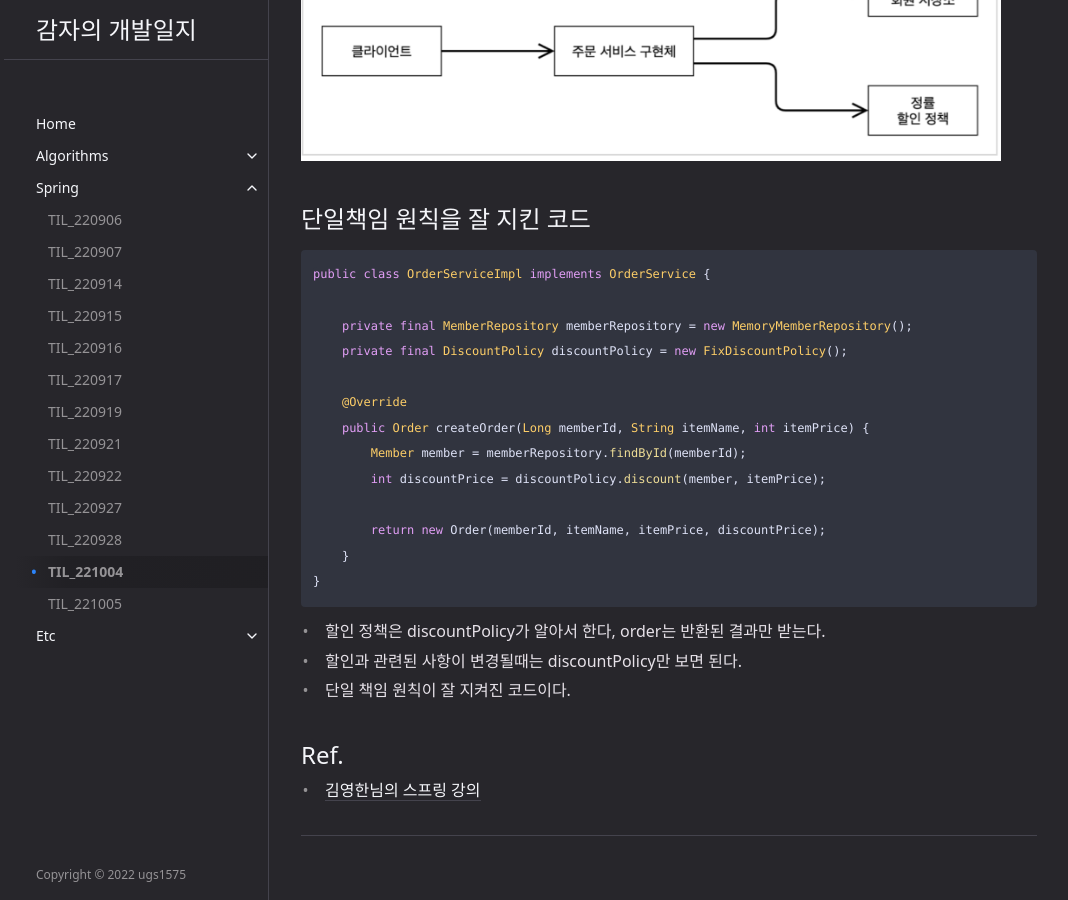
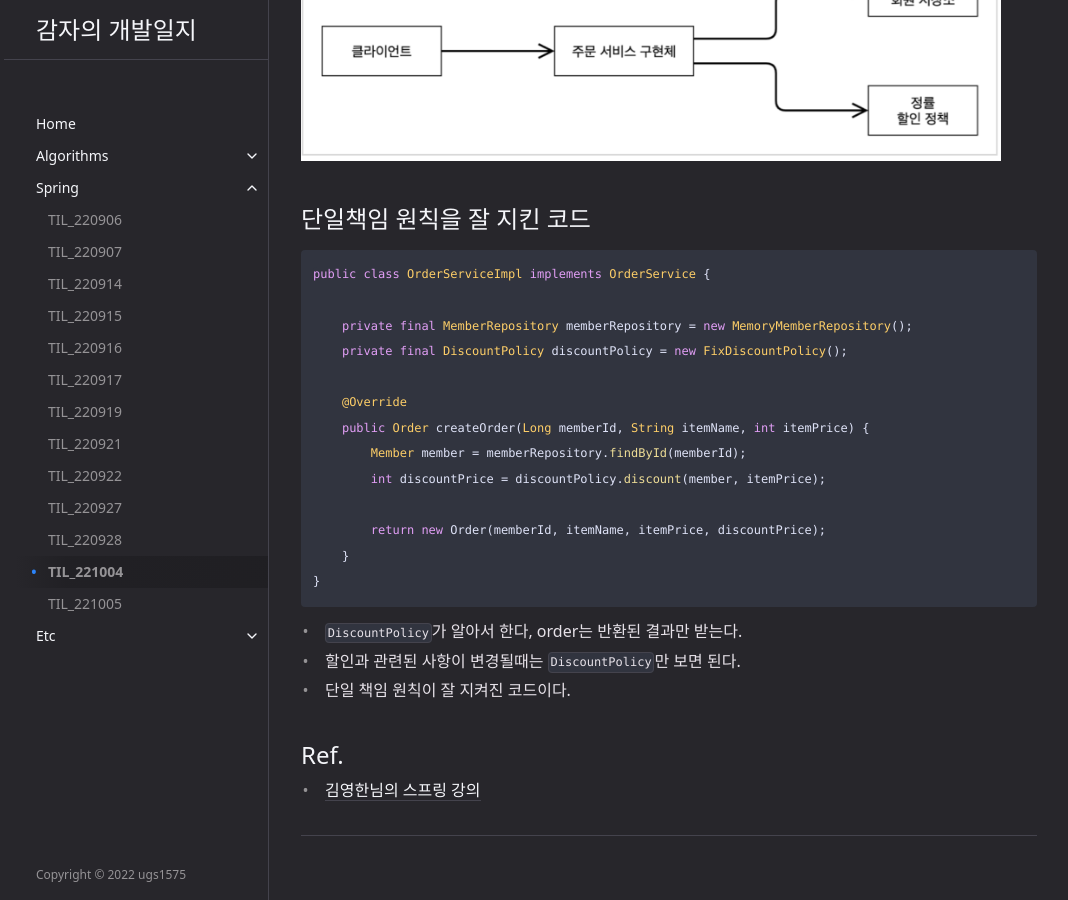
Before and after one commit to ugs1575/ugs1575.github.io, a Jekyll site: the page built from docs/spring/til_221004.md, in a window 1280 px wide and 900 px high, scrolled down 1876 px. Shown: the whole window, without its empty margins (103-1171 px from the left). Built offline with Jekyll 4.4.1, drawn with Linux system fonts in a browser that asks for light colours.

Commit message:
코드 클래스 추가

````diff
--- a/docs/spring/til_221004.md
+++ b/docs/spring/til_221004.md
@@ -42,8 +42,8 @@ public class OrderServiceImpl implements OrderService {
     }
 }
 ```
-- 할인 정책은 discountPolicy가 알아서 한다, order는 반환된 결과만 받는다.
-- 할인과 관련된 사항이 변경될때는 discountPolicy만 보면 된다.
+- <code class="language-plaintext highlighter-rouge">DiscountPolicy</code>가 알아서 한다, order는 반환된 결과만 받는다.
+- 할인과 관련된 사항이 변경될때는 <code class="language-plaintext highlighter-rouge">DiscountPolicy</code>만 보면 된다.
 - 단일 책임 원칙이 잘 지켜진 코드이다.
 
 
````
Also changed, not shown: docs/spring/til_221005.md (+2 -2 lines).
